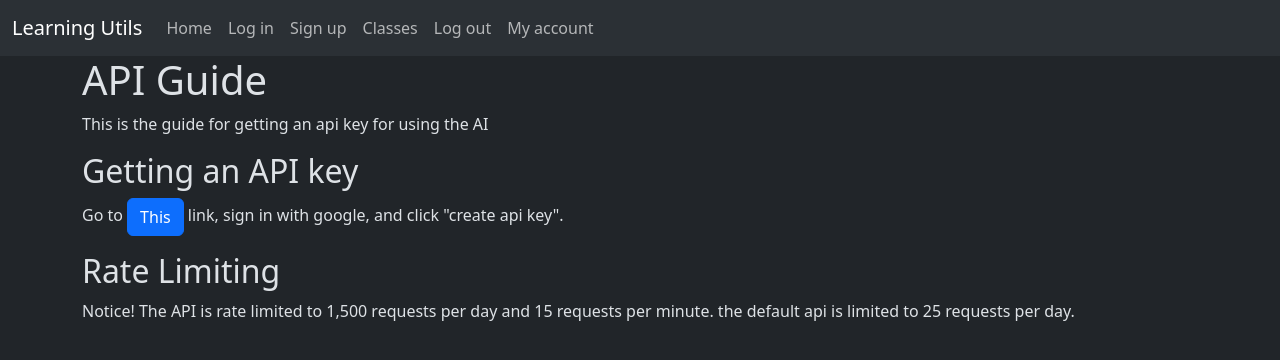
After one commit to eytangut/learning-utils, a Flask app: page /api-guide in a window 1280 px wide. The commit adds this page. Shown: the top 360 px of the page. Run offline with Flask 3, Linux system fonts and the light colour scheme; some libraries are stand-ins or nearby versions.

Commit message:
added api guide

```diff
--- a/app.py
+++ b/app.py
@@ -131,6 +131,9 @@ def check_api(api_key, lastuse):
         pass
     else:
         pass
+@app.route('/api-guide')
+def api_guide():
+    return render_template('api-guide.html')
 def main():
     app.run(port=int(os.environ.get('PORT', 80)))
 
--- /dev/null
+++ b/templates/api-guide.html
@@ -0,0 +1,23 @@
+{% extends "layout.html" %}
+
+{% block title %}API Guide{% endblock %}
+
+{% block main %}
+
+<div class="container">
+  <h1>API Guide</h1>
+
+  <p>This is the guide for getting an api key for using the AI</p>
+
+  <h2>Getting an API key</h2>
+
+  <p>Go to <a role="button" class="btn btn-primary" href="https://aistudio.google.com/app/apikey">This</a> link, sign in with google, and click "create api key".</p>
+
+
+  <h2>Rate Limiting</h2>
+
+  <p>Notice! The API is rate limited to 1,500 requests per day and 15 requests per minute. the default api is limited to 25 requests per day.</p>
+
+</div>
+
+{% endblock %}
```
Also changed, not shown: templates/account.html (+9 -2 lines), 3 other files.
